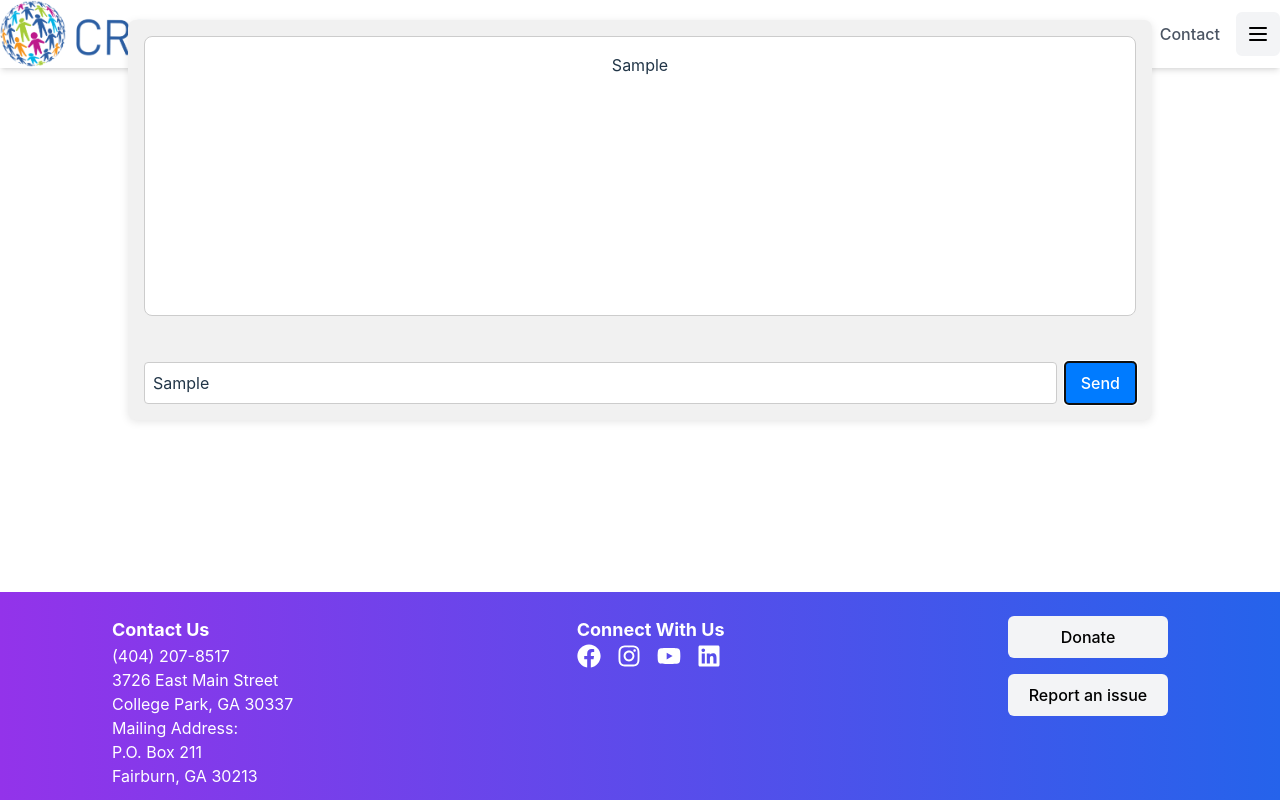
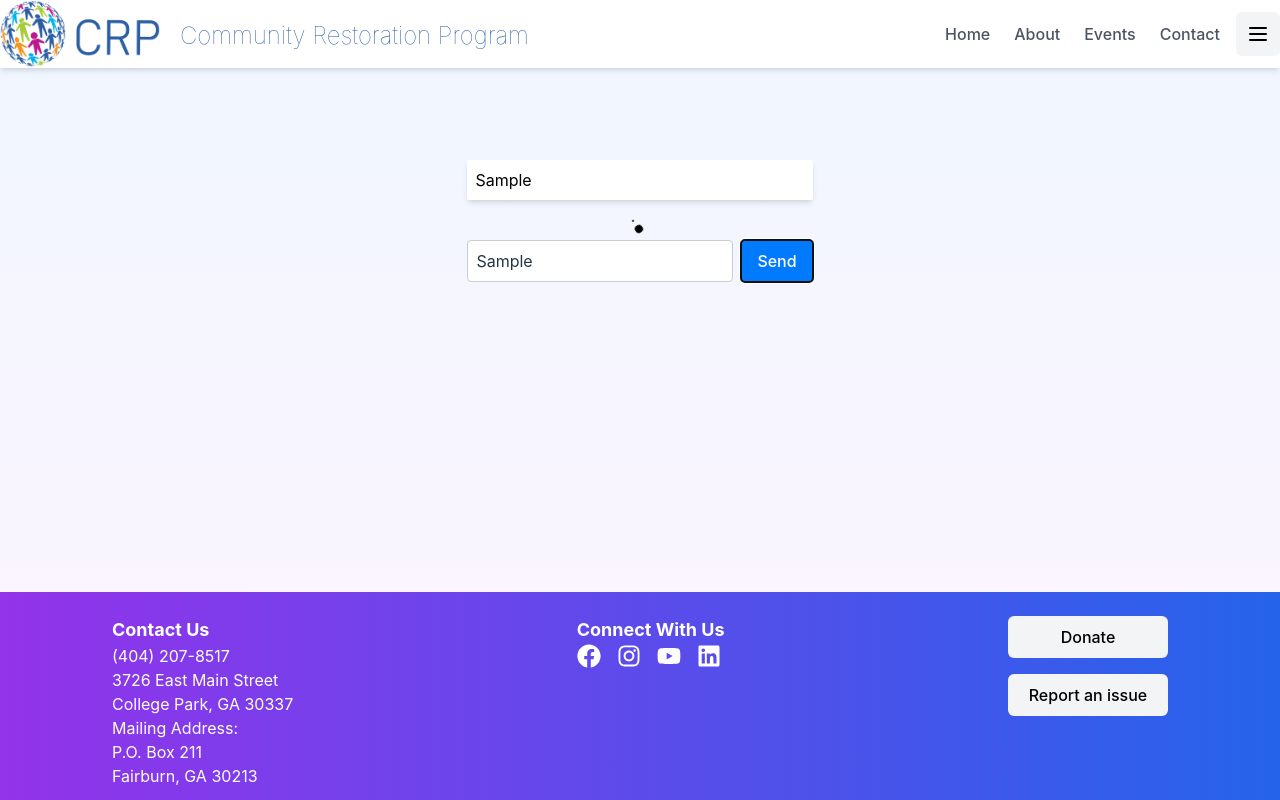
Before and after one commit to megane18/TCRP12, a React (Vite) app in the folder tcrp/: page /chat in a window 1280 px wide. Both pictures are taken after typing "Sample" into the empty fields and a click on the button "Send". Built offline with nearby package versions, Linux system fonts and the light colour scheme; no server answers.

Commit message:
chat bot page design

```diff
--- a/tcrp/package.json
+++ b/tcrp/package.json
@@ -23,6 +23,7 @@
     "react-icons": "^5.3.0",
     "react-quill": "^2.0.0",
     "react-router-dom": "^6.26.2",
+    "react-spinners": "^0.14.1",
     "react-table": "^7.8.0",
     "reactjs-popup": "^2.0.6"
   },
--- a/tcrp/src/App.css
+++ b/tcrp/src/App.css
@@ -1,7 +1,6 @@
 @tailwind base;
 @tailwind components;
 @tailwind utilities;
-
 
 #root {
   width: 100%;
@@ -51,33 +50,6 @@
   color: black;
 }
 
-.chat-container {
-  display: flex;
-  flex-direction: column;
-  justify-content: space-between;
-  align-items: center;
-  height: 50vh; /* Reduced the height */
-  width: 80%; /* Set width to 80% of the page */
-  margin: 20px auto; /* Centered horizontally */
-  padding: 1rem;
-  background-color: #f1f1f1;
-  box-shadow: 0 2px 8px rgba(0, 0, 0, 0.1);
-  border-radius: 8px;
-  position: relative;
-  z-index: 1000; /* Ensure the chat is on top of header and footer */
-}
-
-.chat-box {
-  width: 100%;
-  height: 35vh; /* Reduce the height of the message box */
-  overflow-y: auto;
-  padding: 1rem;
-  background-color: white;
-  border: 1px solid #ccc;
-  border-radius: 8px;
-  margin-bottom: 1rem;
-}
-
 .input-box {
   display: flex;
   width: 100%;
--- a/tcrp/src/components/ChatBot.jsx
+++ b/tcrp/src/components/ChatBot.jsx
@@ -1,29 +1,37 @@
-import React, { useState } from 'react';
+import React, { useState } from "react";
+import { CSSProperties } from "react";
+import DotLoader from "react-spinners/DotLoader";
 
+const override = {
+  display: "block",
+  margin: "0 auto",
+  borderColor: "red",
+};
 const ChatBot = () => {
   const [messages, setMessages] = useState([]);
-  const [inputMessage, setInputMessage] = useState('');
+  const [inputMessage, setInputMessage] = useState("");
+  const [loading, setLoading] = useState(false);
 
   const handleSendMessage = async () => {
     if (!inputMessage.trim()) return;
 
-    const userMessage = { sender: 'user', text: inputMessage };
+    const userMessage = { sender: "user", text: inputMessage };
     setMessages((prevMessages) => [...prevMessages, userMessage]);
-
+    setLoading(true);
     // Send the message to FastAPI backend
-    const response = await fetch('http://localhost:8000/chat', {
-      method: 'POST',
-      headers: { 'Content-Type': 'application/json' },
-      body: JSON.stringify({ message: inputMessage })
+    const response = await fetch("http://localhost:8000/chat", {
+      method: "POST",
+      headers: { "Content-Type": "application/json" },
+      body: JSON.stringify({ message: inputMessage }),
     });
 
     const data = await response.json();
 
     // Add the response message to chat
-    const botMessage = { sender: 'bot', text: data.message };
+    const botMessage = { sender: "bot", text: data.message };
     setMessages((prevMessages) => [...prevMessages, botMessage]);
-
-    setInputMessage('');  // Clear the input field
+    setLoading(false);
+    setInputMessage(""); // Clear the input field
   };
 
   const handleInputChange = (e) => {
@@ -31,23 +39,37 @@ const ChatBot = () => {
   };
 
   const handleKeyPress = (e) => {
-    if (e.key === 'Enter') {
+    if (e.key === "Enter") {
       handleSendMessage();
     }
   };
 
   return (
-    <div className="chat-container">
-      <div className="chat-box">
+    <div className="w-full h-full py-40 justify-center bg-gradient-to-b from-blue-50 to-purple-50 flex">
+      <div className="max-w-7xl flex flex-col gap-2">
+        <div>
           {messages.map((msg, index) => (
+            <div key={index} className="bg-white rounded-sm mb-1 p-2 shadow-md">
               <div
-            key={index}
-            className={`chat-message ${msg.sender === 'user' ? 'user-message' : 'bot-message'}`}
+                className={`text-black text-start chat-message ${
+                  msg.sender === "user" ? "user-message" : "bot-message"
+                }`}
               >
                 {msg.text}
               </div>
+            </div>
           ))}
         </div>
+        {loading && (
+          <DotLoader
+            color={"#000"}
+            loading={loading}
+            cssOverride={override}
+            size={20}
+            aria-label="Loading Spinner"
+            data-testid="loader"
+          />
+        )}
         <div className="input-box">
           <input
             type="text"
@@ -55,9 +77,12 @@ const ChatBot = () => {
             value={inputMessage}
             onChange={handleInputChange}
             onKeyPress={handleKeyPress}
-          className="chat-input"
+            className="chat-input "
           />
-        <button onClick={handleSendMessage} className="send-button">Send</button>
+          <button onClick={handleSendMessage} className="send-button">
+            Send
+          </button>
+        </div>
       </div>
     </div>
   );
```
Also changed, not shown: 1 other file (tests, documents, lock files or other folders). Lines whose indentation alone changed are shown as unchanged.
